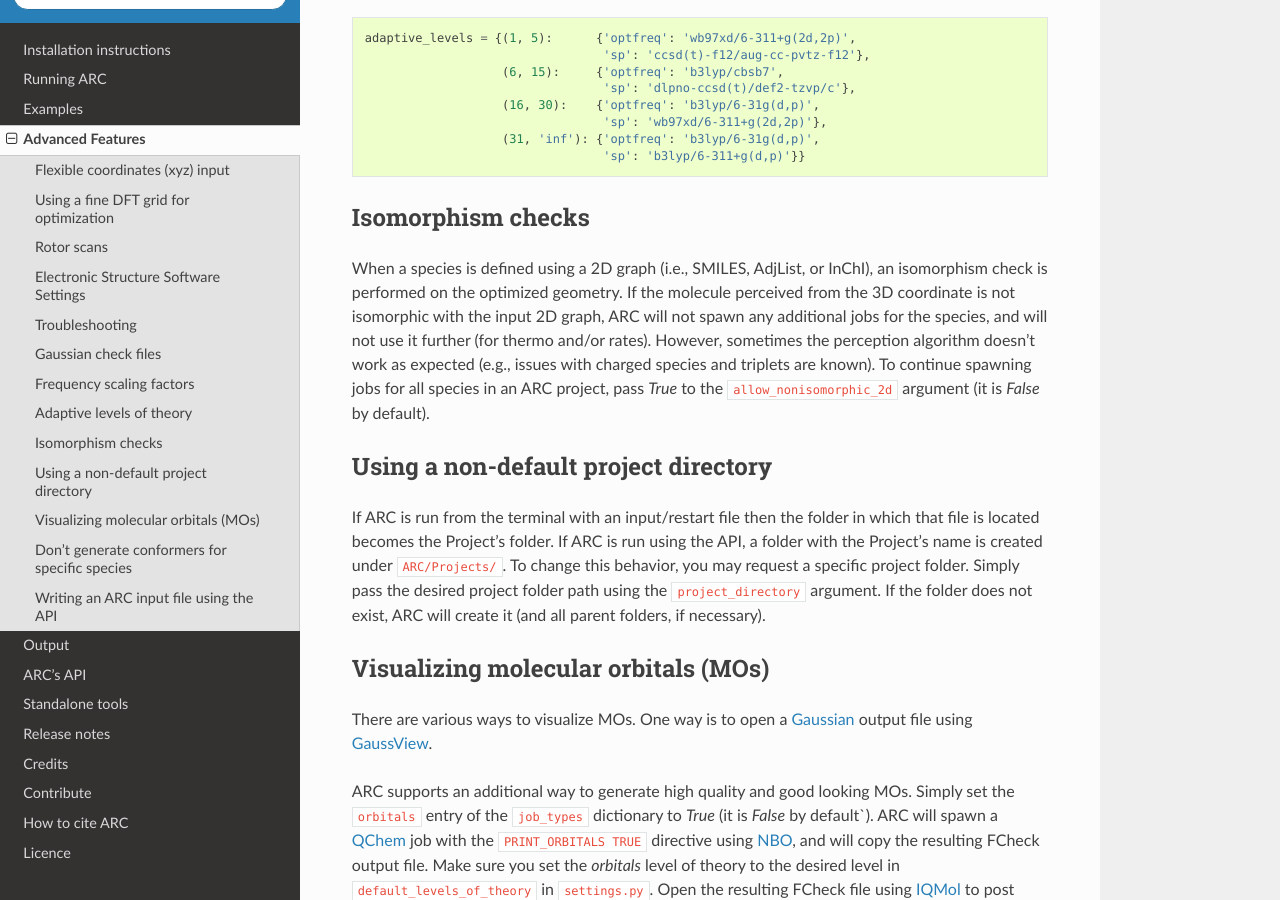
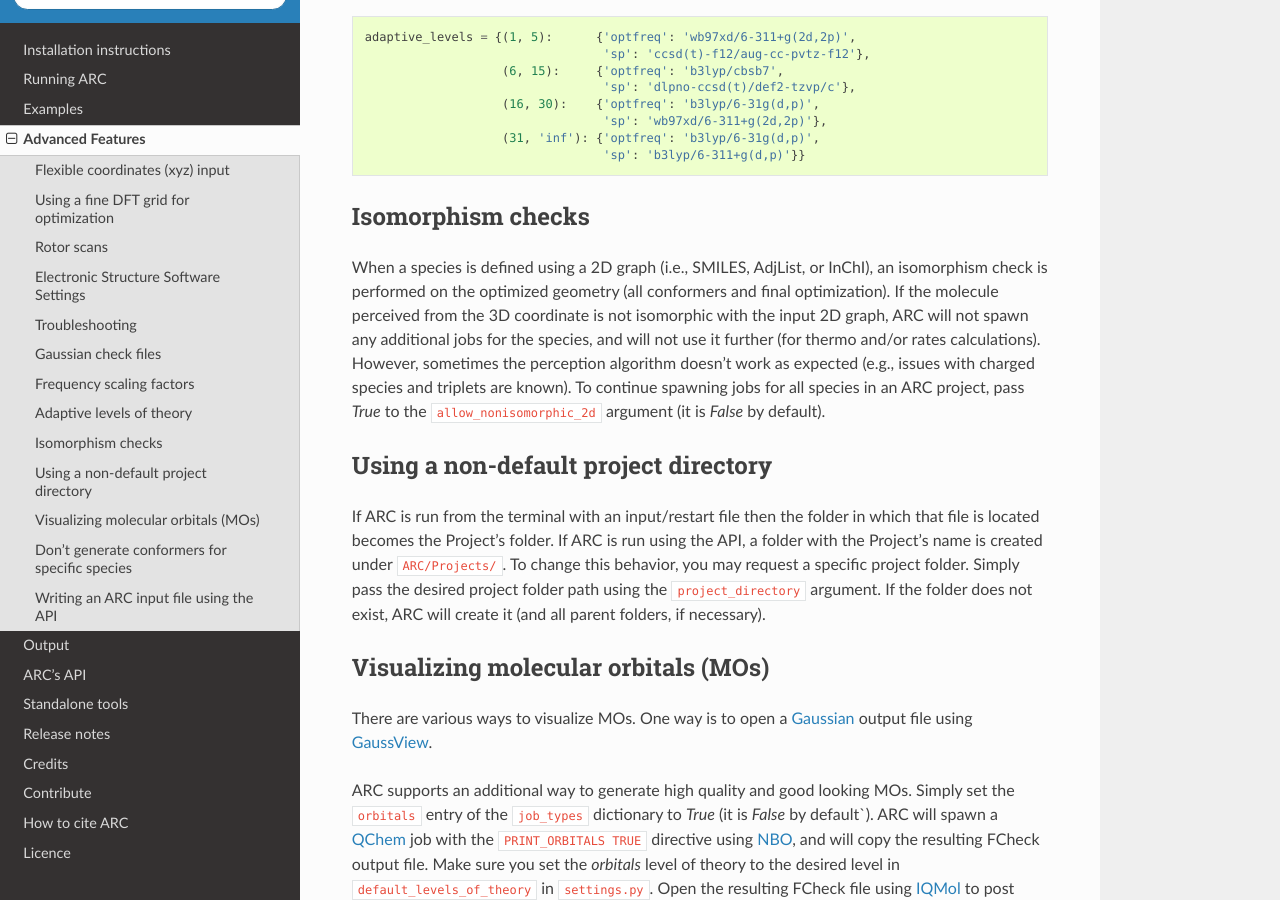
Before and after one commit to ReactionMechanismGenerator/ARC, a Sphinx documentation site: the page built from docs/source/advanced.rst, in a window 1280 px wide and 900 px high, scrolled down 2814 px. Built offline with Sphinx 7.4.7 and the Read the Docs theme 2.0.0, drawn with Linux system fonts in a browser that asks for light colours; formulas are drawn with MathJax 3; the version number could not be read and is left out; some of the changed text lies outside the part shown.

Commit message:
Minor: Docs: Additional changes to advanced

```diff
--- a/docs/source/advanced.rst
+++ b/docs/source/advanced.rst
@@ -48,7 +48,7 @@ Rotor scans
 ^^^^^^^^^^^
 
 This option is turned on by default. If you'd like to turn it off,
-set ``scan_rotors`` in the ``job_types`` dictionary to ``False``.
+set ``scan_rotors`` in the ``job_types`` dictionary to `False`.
 
 ARC will perform 1D rotor scans to all possible unique hindered rotors in the species,
 
@@ -162,9 +162,10 @@ Isomorphism checks
 ^^^^^^^^^^^^^^^^^^
 
 When a species is defined using a 2D graph (i.e., SMILES, AdjList, or InChI), an isomorphism check
-is performed on the optimized geometry. If the molecule perceived from the 3D coordinate is not isomorphic
+is performed on the optimized geometry (all conformers and final optimization).
+If the molecule perceived from the 3D coordinate is not isomorphic
 with the input 2D graph, ARC will not spawn any additional jobs for the species, and will not use it further
-(for thermo and/or rates). However, sometimes the perception algorithm doesn't work as expected (e.g.,
+(for thermo and/or rates calculations). However, sometimes the perception algorithm doesn't work as expected (e.g.,
 issues with charged species and triplets are known). To continue spawning jobs for all species in an ARC
 project, pass `True` to the ``allow_nonisomorphic_2d`` argument (it is `False` by default).
 
```
Also changed, not shown: other parts of docs/source/advanced.rst (+1 -1 lines).
